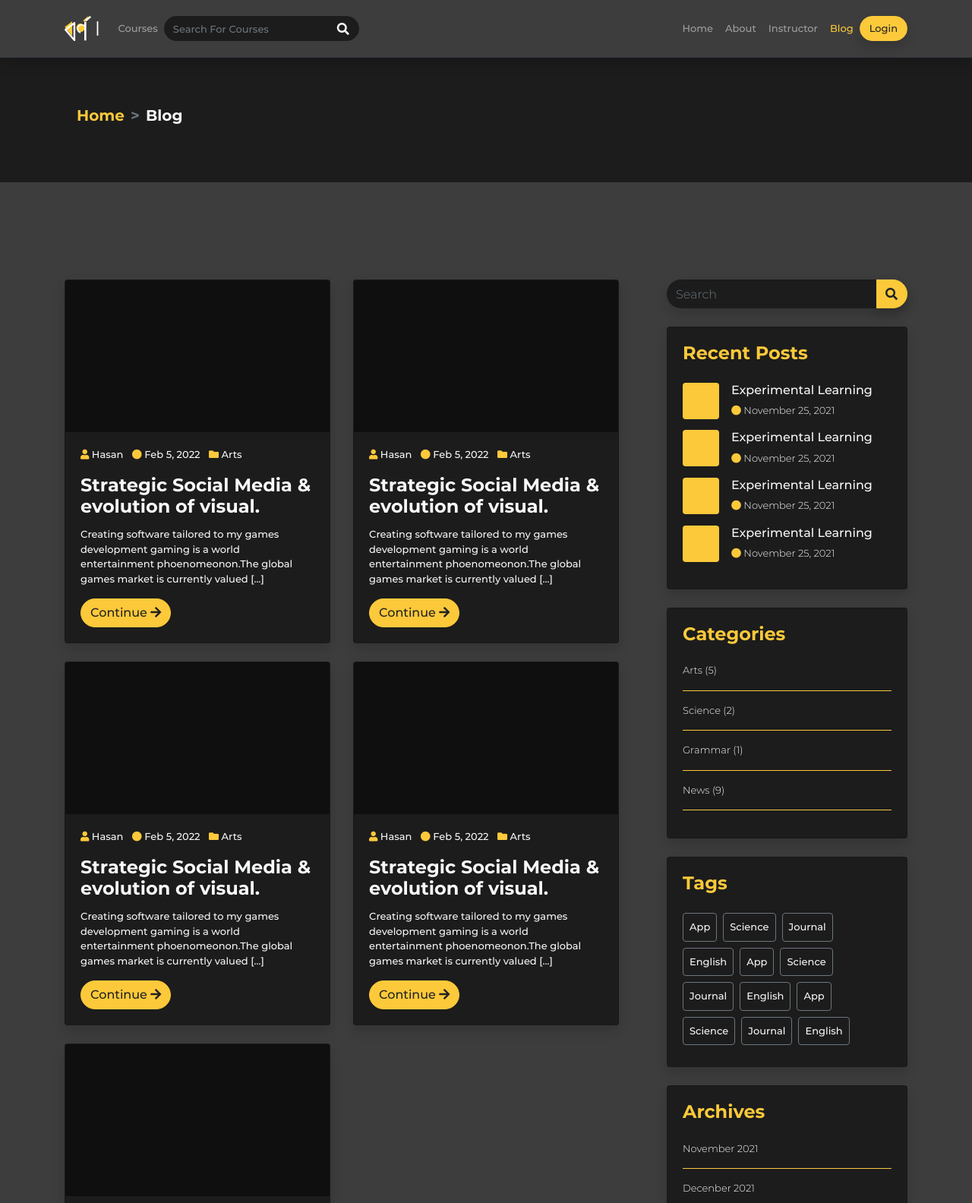
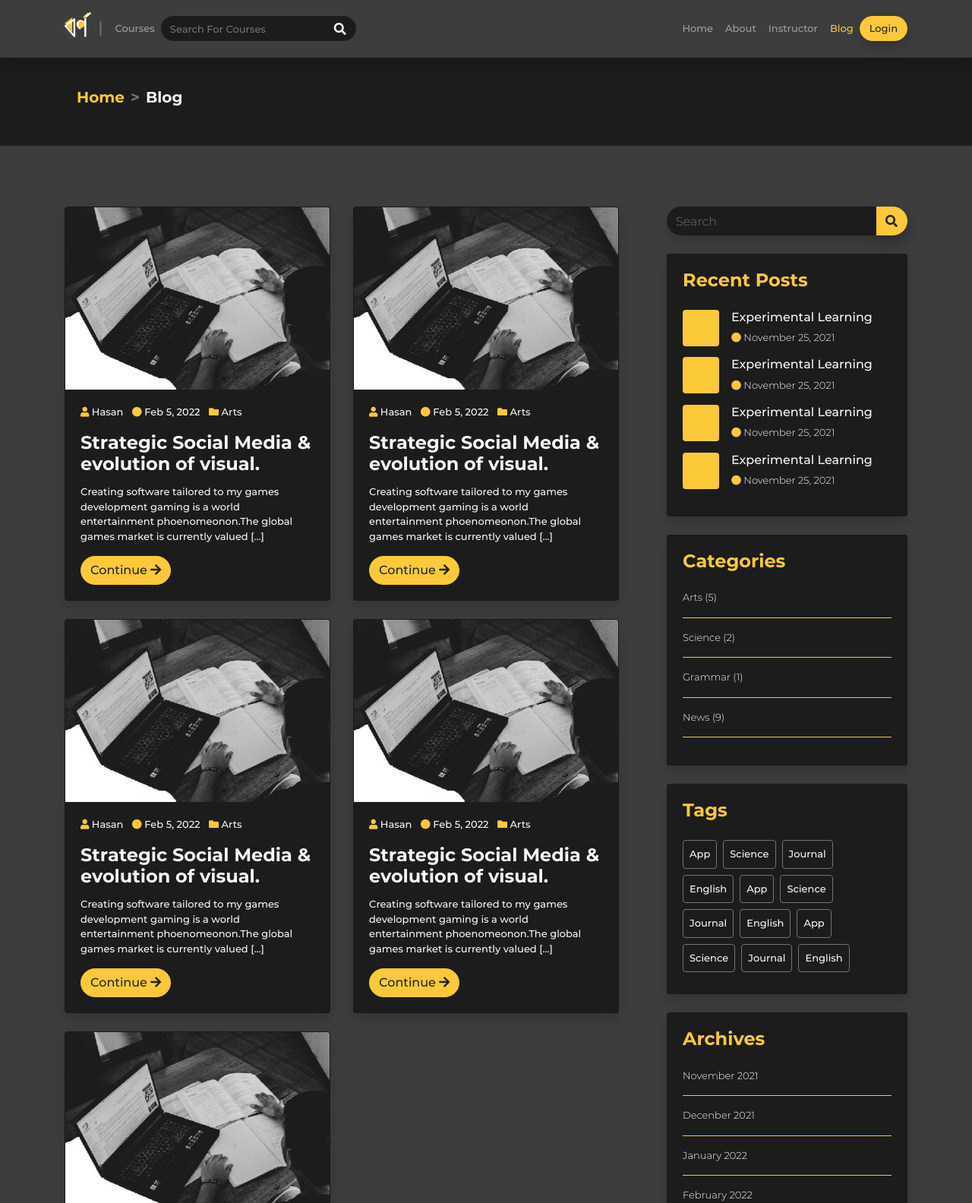
Before and after one commit to sheikhmishar/borno-frontend, a plain HTML site: page blog.html in a window 1280 px wide. Shown: the top 1584 px of the page at 76% size. Drawn offline with Linux system fonts and the light colour scheme.

Commit message:
Add files via upload

```diff
--- a/blog.html
+++ b/blog.html
@@ -29,9 +29,10 @@
   </div>
   <navbar class="navbar navbar-expand-md navbar-dark bg-secondary fixed-top py-3 border-bottom border-dark shadow">
     <div class="container">
-      <a href="index.html" class="navbar-brand">
-        <img src="img/logo.png" alt="borno" class="img-fluid" height="35rem" width="35rem" />
-        |
+      <a href="index.html" class="navbar-brand mr-2">
+        <img src="img/logo.png" alt="borno" class="img-fluid position-relative" height="35rem" width="35rem"
+          style="top: -5px;" />
+        <span class="ml-1 text-muted">|</span>
       </a>
 
       <button class="navbar-toggler border-0 text-white" data-toggle="collapse" data-target="#navbarCollapse">
@@ -75,7 +76,7 @@
     </div>
   </navbar>
 
-  <section class="bg-dark my-5 pb-5">
+  <section class="bg-dark mt-4 pb-4">
     <div class="container">
       <nav aria-label="breadcrumb">
         <ol class="breadcrumb font-weight-bold bg-dark h5">
@@ -93,7 +94,9 @@
           <div class="row">
             <div class="col-xl-6 mb-4">
               <div class="card bg-dark shadow h-100">
-                <div class="card-img-top" style="height: 200px; background: #0f0f0f;"></div>
+                <div class="card-img-top"
+                  style="height: 15rem; background-image: url('img/banner.jpg'); background-size: cover; background-repeat: no-repeat;">
+                </div>
                 <div class="card-body">
                   <span class="card-text mr-2"><i class="fa fa-user text-primary"></i> Hasan</span>
                   <span class="card-text mr-2"><i class="fa fa-circle text-primary"></i> Feb 5, 2022</span>
@@ -113,7 +116,9 @@
             </div>
             <div class="col-xl-6 mb-4">
               <div class="card bg-dark shadow h-100">
-                <div class="card-img-top" style="height: 200px; background: #0f0f0f;"></div>
+                <div class="card-img-top"
+                  style="height: 15rem; background-image: url('img/banner.jpg'); background-size: cover; background-repeat: no-repeat;">
+                </div>
                 <div class="card-body">
                   <span class="card-text mr-2"><i class="fa fa-user text-primary"></i> Hasan</span>
                   <span class="card-text mr-2"><i class="fa fa-circle text-primary"></i> Feb 5, 2022</span>
@@ -133,7 +138,9 @@
             </div>
             <div class="col-xl-6 mb-4">
               <div class="card bg-dark shadow h-100">
-                <div class="card-img-top" style="height: 200px; background: #0f0f0f;"></div>
+                <div class="card-img-top"
+                  style="height: 15rem; background-image: url('img/banner.jpg'); background-size: cover; background-repeat: no-repeat;">
+                </div>
                 <div class="card-body">
                   <span class="card-text mr-2"><i class="fa fa-user text-primary"></i> Hasan</span>
                   <span class="card-text mr-2"><i class="fa fa-circle text-primary"></i> Feb 5, 2022</span>
@@ -153,7 +160,10 @@
             </div>
             <div class="col-xl-6 mb-4">
               <div class="card bg-dark shadow h-100">
-                <div class="card-img-top" style="height: 200px; background: #0f0f0f;"></div>
+                <div class="card-img-top"
+                  style="height: 15rem; background-image: url('img/banner.jpg'); background-size: cover; background-repeat: no-repeat;">
+                </div>
+
                 <div class="card-body">
                   <span class="card-text mr-2"><i class="fa fa-user text-primary"></i> Hasan</span>
                   <span class="card-text mr-2"><i class="fa fa-circle text-primary"></i> Feb 5, 2022</span>
@@ -173,7 +183,9 @@
             </div>
             <div class="col-xl-6 mb-4">
               <div class="card bg-dark shadow h-100">
-                <div class="card-img-top" style="height: 200px; background: #0f0f0f;"></div>
+                <div class="card-img-top"
+                  style="height: 15rem; background-image: url('img/banner.jpg'); background-size: cover; background-repeat: no-repeat;">
+                </div>
                 <div class="card-body">
                   <span class="card-text mr-2"><i class="fa fa-user text-primary"></i> Hasan</span>
                   <span class="card-text mr-2"><i class="fa fa-circle text-primary"></i> Feb 5, 2022</span>
@@ -212,28 +224,28 @@
                 <li class="d-flex">
                   <div class="bg-primary rounded mr-3 d-inline-block" style="height: 3rem; width: 3rem;"></div>
                   <div>
-                    <h6>Experimental Learning</h6>
+                    <h6><a href="#" class="text-light">Experimental Learning</a></h6>
                     <p class="font-weight-lighter"><i class="fa fa-circle text-primary"></i> November 25, 2021</p>
                   </div>
                 </li>
                 <li class="d-flex">
                   <div class="bg-primary rounded mr-3 d-inline-block" style="height: 3rem; width: 3rem;"></div>
                   <div>
-                    <h6>Experimental Learning</h6>
+                    <h6><a href="#" class="text-light">Experimental Learning</a></h6>
                     <p class="font-weight-lighter"><i class="fa fa-circle text-primary"></i> November 25, 2021</p>
                   </div>
                 </li>
                 <li class="d-flex">
                   <div class="bg-primary rounded mr-3 d-inline-block" style="height: 3rem; width: 3rem;"></div>
                   <div>
-                    <h6>Experimental Learning</h6>
+                    <h6><a href="#" class="text-light">Experimental Learning</a></h6>
                     <p class="font-weight-lighter"><i class="fa fa-circle text-primary"></i> November 25, 2021</p>
                   </div>
                 </li>
                 <li class="d-flex">
                   <div class="bg-primary rounded mr-3 d-inline-block" style="height: 3rem; width: 3rem;"></div>
                   <div>
-                    <h6>Experimental Learning</h6>
+                    <h6><a href="#" class="text-light">Experimental Learning</a></h6>
                     <p class="font-weight-lighter"><i class="fa fa-circle text-primary"></i> November 25, 2021</p>
                   </div>
                 </li>
```
Also changed, not shown: about.html (+16 -14 lines), blog-[post].html (+4 -4 lines), index.html (+12 -8 lines), instructor.html (+4 -4 lines), login.html (+3 -3 lines), register.html (+3 -3 lines), img/get-started.png (added).
